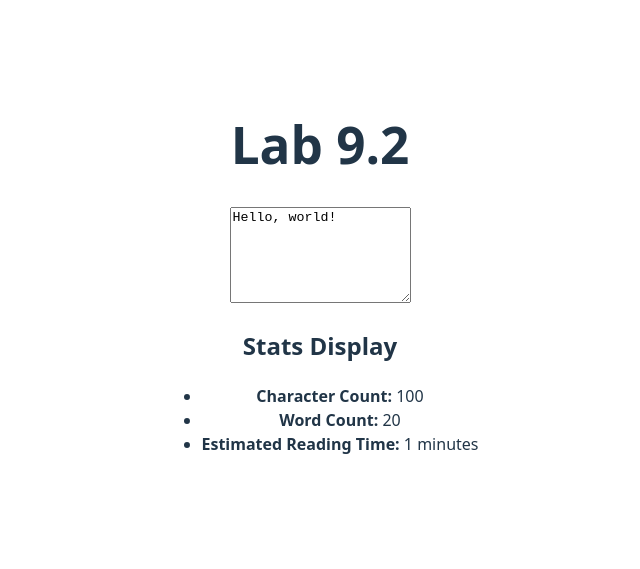
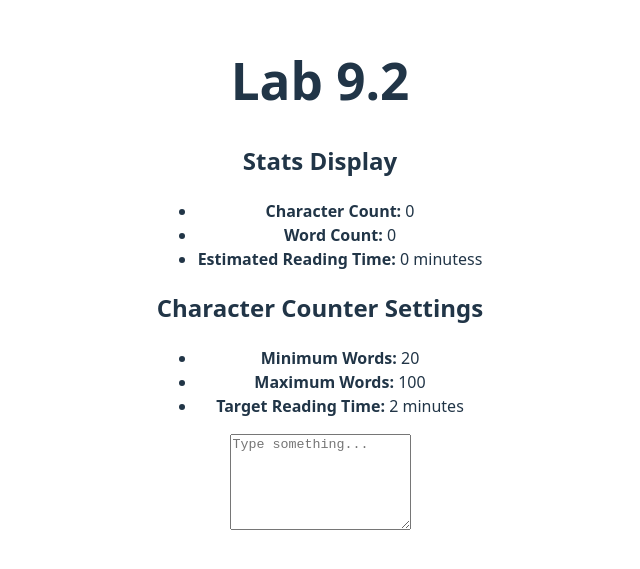
Before and after one commit to IvanDok13/2025-rtt-54, a React (Vite) app in the folder mod9/lab9.2/: page / in a window 1280 px wide. Shown: the part 123-692 px from the top of the page, without its empty margins (320-960 px from the left). Built offline with nearby package versions, Linux system fonts and the light colour scheme.

Commit message:
feat: activate app with char counter

```diff
--- a/mod9/lab9.2/src/App.tsx
+++ b/mod9/lab9.2/src/App.tsx
@@ -1,22 +1,11 @@
 import './App.css';
-import { StatsDisplay } from './components/StatsDisplay/StatsDisplay';
-import { TextInput } from './components/TextInput/TextInput';
+import { CharacterCounter } from './components/CharacterCounter/CharacterCounter';
 
 function App() {
   return (
     <>
       <h1>Lab 9.2</h1>
-      <TextInput
-        onTextChange={text => {
-          console.log('Text changed:', text);
-        }}
-        placeholder='Type your text here...'
-        initialValue='Hello, world!'
-      />
-      <StatsDisplay
-        stats={{ characterCount: 100, wordCount: 20, readingTime: 1 }}
-        showReadingTime={true}
-      />
+      <CharacterCounter minWords={20} maxWords={100} targetReadingTime={2} />
     </>
   );
 }
```
